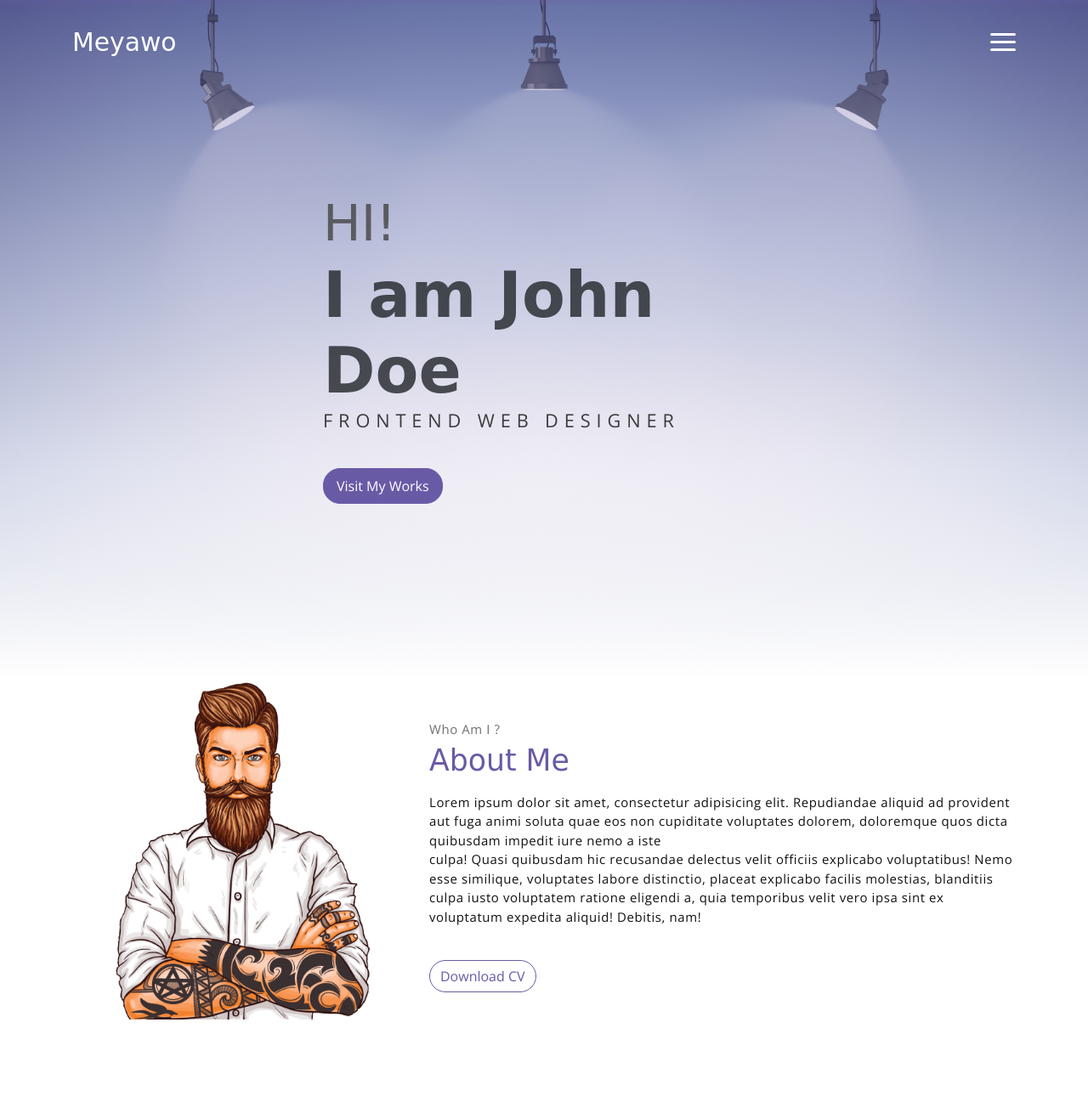
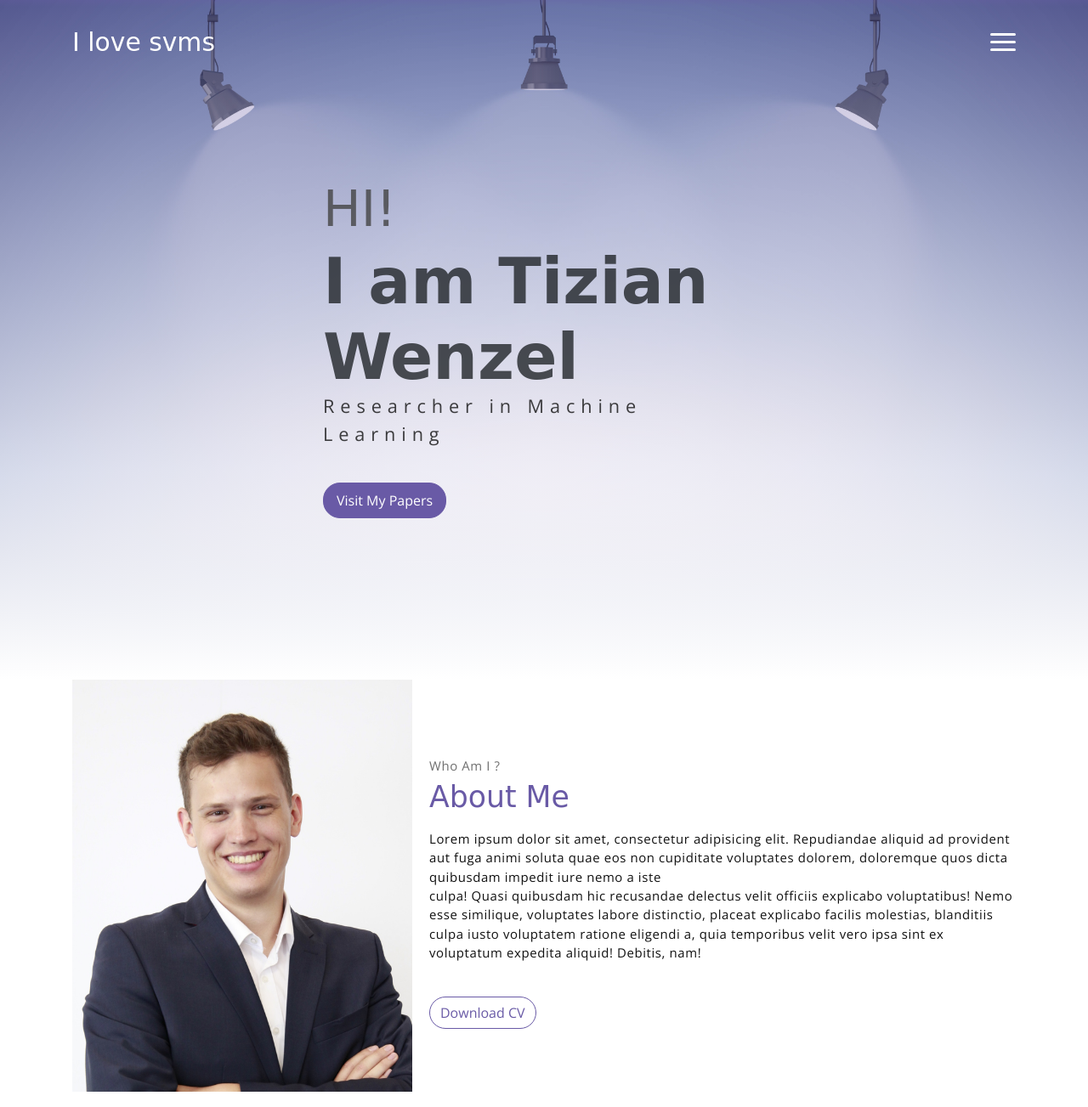
Before and after one commit to TizianWenzel/TizianWenzel.github.io, a plain HTML site: page index.html in a window 1280 px wide. Shown: the top 1303 px of the page at 85% size. Drawn offline with nearby package versions, Linux system fonts and the light colour scheme; a web font is replaced by a local one.

Commit message:
Some initial minor changes

```diff
--- a/index.html
+++ b/index.html
@@ -16,7 +16,7 @@
     <!-- Page Navbar -->
     <nav class="custom-navbar" data-spy="affix" data-offset-top="20">
         <div class="container">
-            <a class="logo" href="#">Meyawo</a>
+            <a class="logo" href="#">I love svms</a>
             <ul class="nav">
                 <li class="item">
                     <a class="link" href="#home">Home</a>
@@ -54,11 +54,11 @@
         <div class="header-content container">
             <h1 class="header-title">
                 <span class="up">HI!</span>
-                <span class="down">I am John Doe</span>
+                <span class="down">I am Tizian Wenzel</span>
             </h1>
-            <p class="header-subtitle">FRONTEND WEB DESIGNER</p>
+            <p class="header-subtitle">Researcher in Machine Learning</p>
 
-            <button class="btn btn-primary">Visit My Works</button>
+            <button class="btn btn-primary">Visit My Papers</button>
         </div>
     </header><!-- end of page header -->
 
@@ -69,7 +69,7 @@
             <!-- about wrapper -->
             <div class="about">
                 <div class="about-img-holder">
-                    <img src="assets/imgs/man.png" class="about-img" alt="Download free bootstrap 4 landing page, free boootstrap 4 templates, Download free bootstrap 4.1 landing page, free boootstrap 4.1.1 templates, meyawo Landing page">
+                    <img src="assets/imgs/klein_Bildauswahl.JPG" class="about-img" alt="Download free bootstrap 4 landing page, free boootstrap 4 templates, Download free bootstrap 4.1 landing page, free boootstrap 4.1.1 templates, meyawo Landing page">
                 </div>
                 <div class="about-caption">
                     <p class="section-subtitle">Who Am I ?</p>
```
Also changed, not shown: assets/imgs/klein_Bildauswahl.JPG (added).
